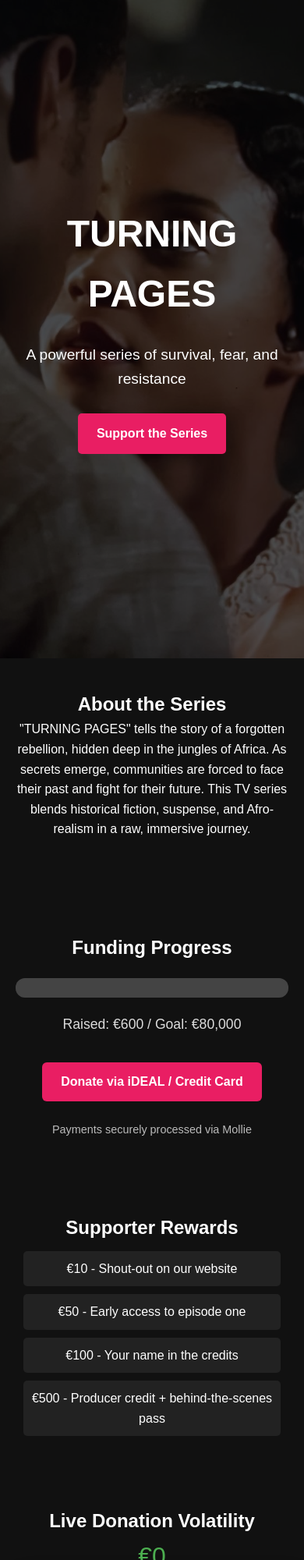
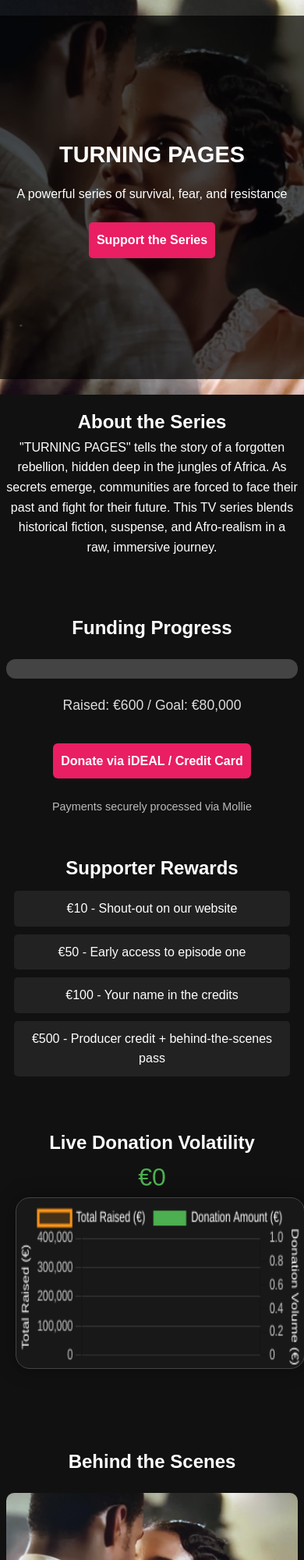
Before and after one commit to nasifun/turning-pages, a website: page index.html in a window 390 px wide. Shown: the top 2000 px of the page at 78% size. Drawn offline with nearby package versions, Linux system fonts and the light colour scheme; no server answers.

Commit message:
phone css

```diff
--- a/style.css
+++ b/style.css
@@ -407,3 +407,50 @@ canvas {
 .gallery {
   margin-top: 1.5rem; /* Decrease this as needed */
 }
+
+/* Responsive Styles phone */
+
+@media (max-width: 600px) {
+  .hero {
+    height: 60vh;
+    padding: 20px 0;
+  }
+  .hero h1 {
+    font-size: 1.8em;
+  }
+  .tagline {
+    font-size: 1em;
+  }
+  section,
+  .form-section,
+  .success-section,
+  .success-box,
+  .episodes,
+  .episode {
+    padding: 16px 8px;
+    max-width: 100vw;
+    margin: 0;
+  }
+  .episode {
+    padding: 1rem 0.3rem;
+  }
+  .episode h3 {
+    font-size: 1.1rem;
+  }
+  .episode img {
+    max-height: 180px;
+  }
+  .gallery img {
+    max-width: 98vw;
+  }
+  .btn, .donate-btn {
+    padding: 10px 10px;
+    font-size: 1em;
+  }
+  #crowdChart {
+    width: 99vw !important;
+    min-width: unset;
+    height: 220px !important;
+    margin: 0 0 20px 0;
+  }
+}
```
